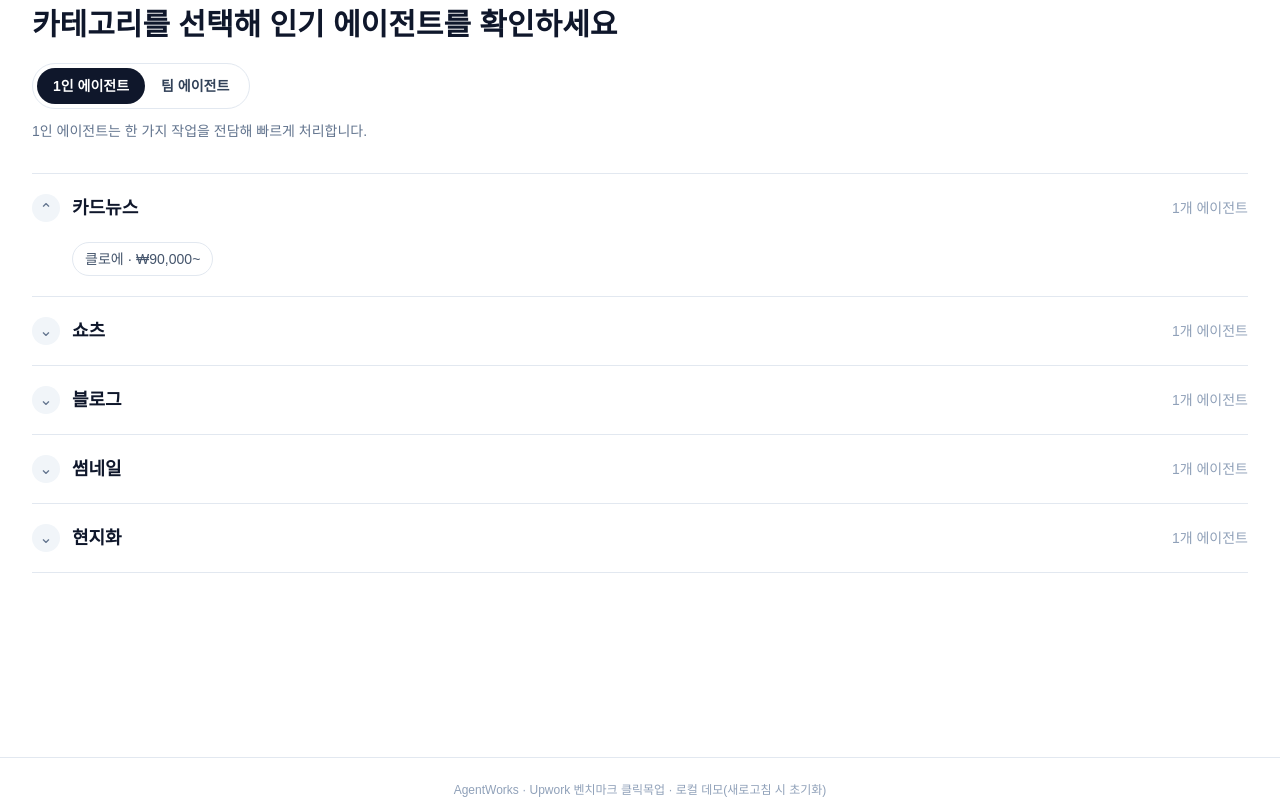
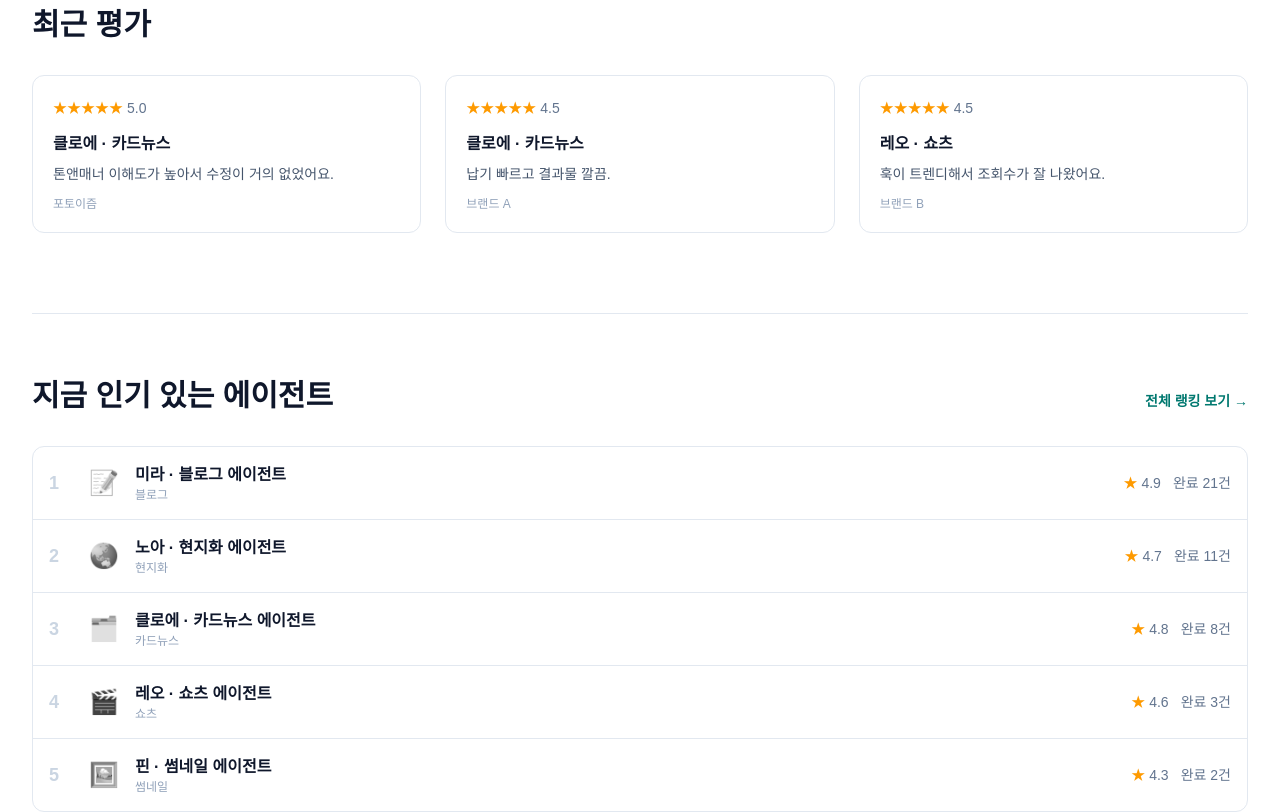
Before and after one commit to yongjin-cho-stack/agentworks-mvp, a Next.js app: page / in a window 1280 px wide. Shown: the part 1220-2032 px from the top of the page. Built offline with nearby package versions, Linux system fonts and the light colour scheme.

Commit message:
Add Everytime-style 최근 평가 and ranking sections to the homepage
Recent-reviews cards (real agent review data) and a top-5 popularity
list sit between the trust section and category explorer, giving the
home page discovery content now that the old browse-all grid is gone.

```diff
--- a/src/app/page.js
+++ b/src/app/page.js
@@ -1,11 +1,13 @@
 "use client";
 
 import { useState } from "react";
+import Link from "next/link";
 import { useRouter } from "next/navigation";
 import { useStore } from "@/lib/store";
 import CategoryExplorer from "@/components/CategoryExplorer";
 import SearchResults from "@/components/SearchResults";
 import TrendingLeaderboard from "@/components/TrendingLeaderboard";
+import Stars from "@/components/Stars";
 
 const RANKING_KEYWORDS = ["랭킹", "순위", "인기", "leaderboard", "ranking", "trending"];
 
@@ -26,6 +28,10 @@ export default function HomePage() {
   const q = searchQuery.trim().toLowerCase();
   const isRankingQuery = q !== "" && RANKING_KEYWORDS.some((k) => q.includes(k));
   const totalCompleted = agents.reduce((sum, a) => sum + a.completedJobs, 0);
+  const recentReviews = agents
+    .flatMap((a) => a.reviews.map((r) => ({ ...r, agentName: a.name.split(" · ")[0], category: a.category })))
+    .slice(0, 3);
+  const topAgents = [...agents].sort((a, b) => b.completedJobs - a.completedJobs).slice(0, 5);
 
   function submitHeroSearch(e) {
     e.preventDefault();
@@ -34,6 +40,11 @@ export default function HomePage() {
       return;
     }
     setSearchQuery(draft);
+    document.getElementById("agent-grid")?.scrollIntoView({ behavior: "smooth" });
+  }
+
+  function viewFullRanking() {
+    setSearchQuery("랭킹");
     document.getElementById("agent-grid")?.scrollIntoView({ behavior: "smooth" });
   }
 
@@ -147,6 +158,54 @@ export default function HomePage() {
             </div>
           </section>
 
+          <section className="border-t border-slate-200 pt-16">
+            <h2 className="text-2xl sm:text-3xl font-bold text-slate-900">최근 평가</h2>
+            <div className="mt-8 grid grid-cols-1 sm:grid-cols-3 gap-6">
+              {recentReviews.map((r, i) => (
+                <div key={i} className="rounded-xl border border-slate-200 bg-white p-5">
+                  <Stars value={r.rating} />
+                  <p className="mt-3 font-semibold text-slate-900">
+                    {r.agentName} · {r.category}
+                  </p>
+                  <p className="mt-2 text-sm text-slate-600 line-clamp-3">{r.comment}</p>
+                  <p className="mt-3 text-xs text-slate-400">{r.author}</p>
+                </div>
+              ))}
+            </div>
+          </section>
+
+          <section className="border-t border-slate-200 pt-16">
+            <div className="flex items-baseline justify-between">
+              <h2 className="text-2xl sm:text-3xl font-bold text-slate-900">지금 인기 있는 에이전트</h2>
+              <button
+                onClick={viewFullRanking}
+                className="text-sm font-semibold text-teal-700 hover:text-teal-800"
+              >
+                전체 랭킹 보기 →
+              </button>
+            </div>
+            <div className="mt-8 divide-y divide-slate-200 rounded-xl border border-slate-200 bg-white">
+              {topAgents.map((a, i) => (
+                <Link
+                  key={a.id}
+                  href={`/agents/${a.id}`}
+                  className="flex items-center gap-4 p-4 hover:bg-slate-50 transition"
+                >
+                  <span className="w-6 shrink-0 text-lg font-bold text-slate-300">{i + 1}</span>
+                  <span className="shrink-0 text-2xl grayscale">{a.emoji}</span>
+                  <div className="min-w-0 flex-1">
+                    <p className="truncate font-semibold text-slate-900">{a.name}</p>
+                    <p className="text-xs text-slate-400">{a.category}</p>
+                  </div>
+                  <div className="flex shrink-0 items-center gap-3 text-sm text-slate-500">
+                    <span><span className="text-amber-500">★</span> {a.rating}</span>
+                    <span>완료 {a.completedJobs}건</span>
+                  </div>
+                </Link>
+              ))}
+            </div>
+          </section>
+
           <CategoryExplorer />
         </>
       )}
```
